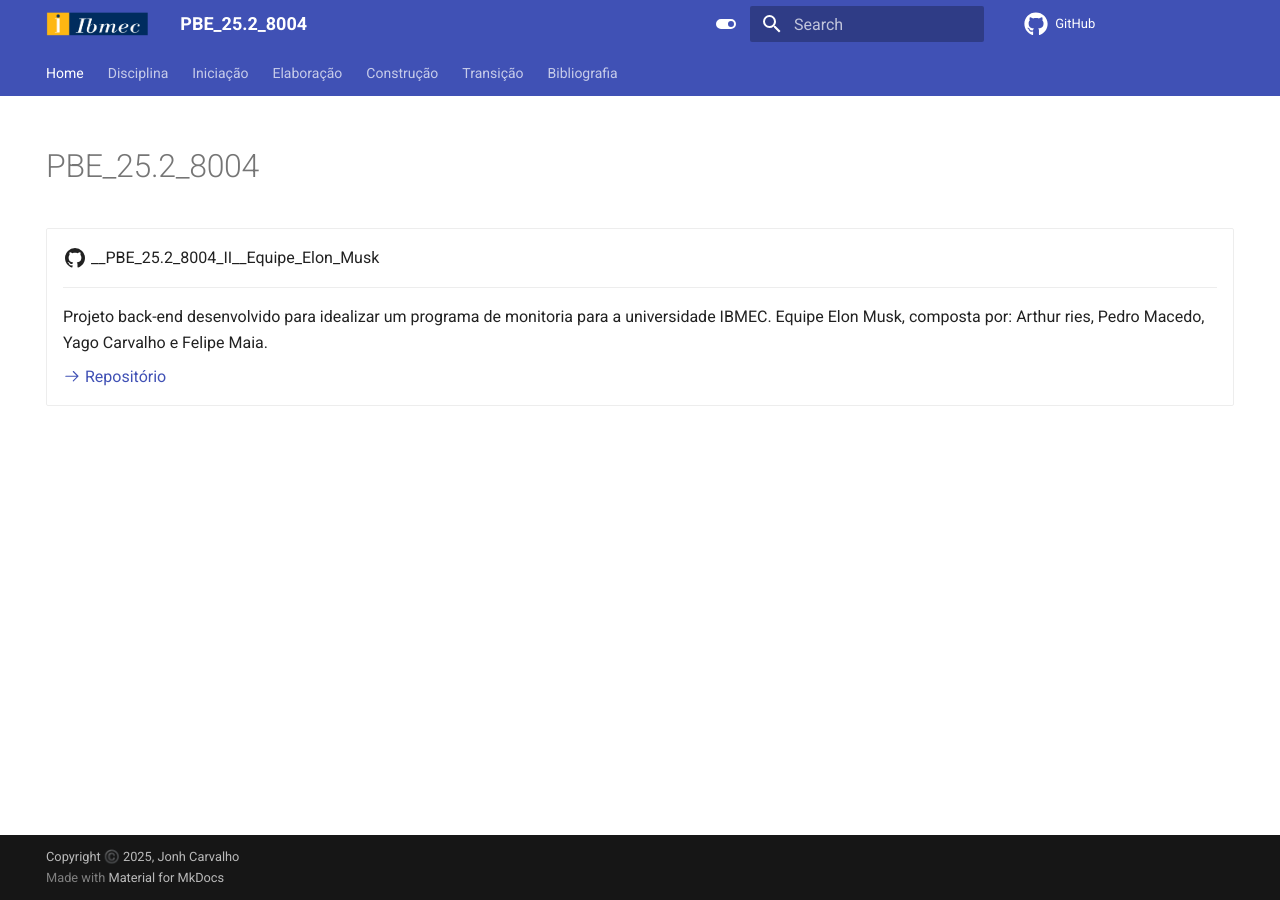
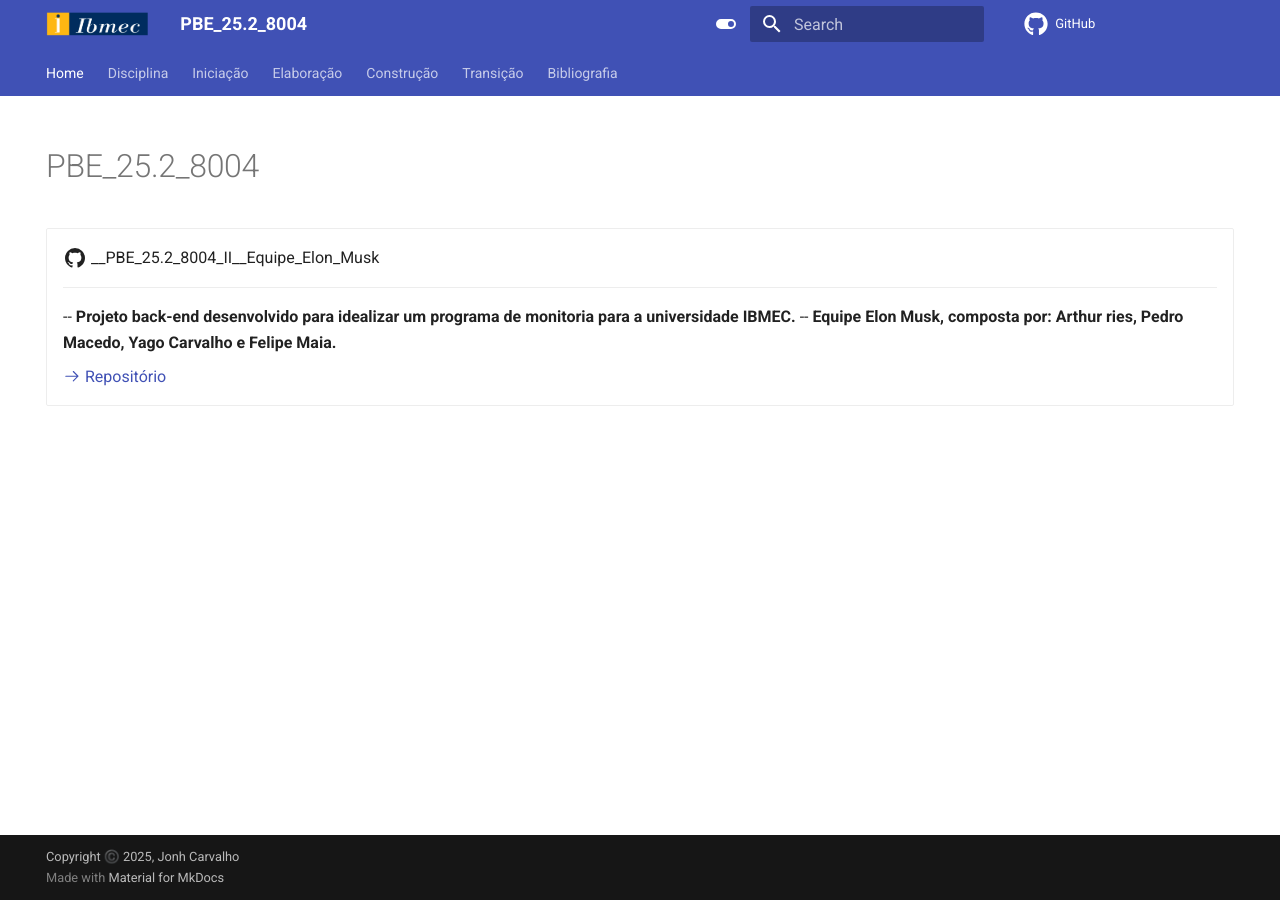
Before and after one commit to Projetos-de-Extensao/PBE_25.2_8004_II, an MkDocs documentation site: the page built from docs/index.md, in a window 1280 px wide. Built offline with MkDocs 1.6.1 and Material for MkDocs 9.7.7, drawn with Linux system fonts in a browser that asks for light colours; comment, search, counter and statistics services are not loaded.

Commit message:
PaginaHome2

```diff
--- a/docs/index.md
+++ b/docs/index.md
@@ -12,8 +12,8 @@
 
     ---
 
-    Projeto back-end desenvolvido para idealizar um programa de monitoria para a universidade IBMEC.
-    Equipe Elon Musk, composta por: Arthur ries, Pedro Macedo, Yago Carvalho e Felipe Maia.
+    -- **Projeto back-end desenvolvido para idealizar um programa de monitoria para a universidade IBMEC.**
+    -- **Equipe Elon Musk, composta por: Arthur ries, Pedro Macedo, Yago Carvalho e Felipe Maia.**
 
     [:octicons-arrow-right-24: Repositório](https://github.com/Projetos-de-Extensao/PBE_25.2_8004_II)
 
```
